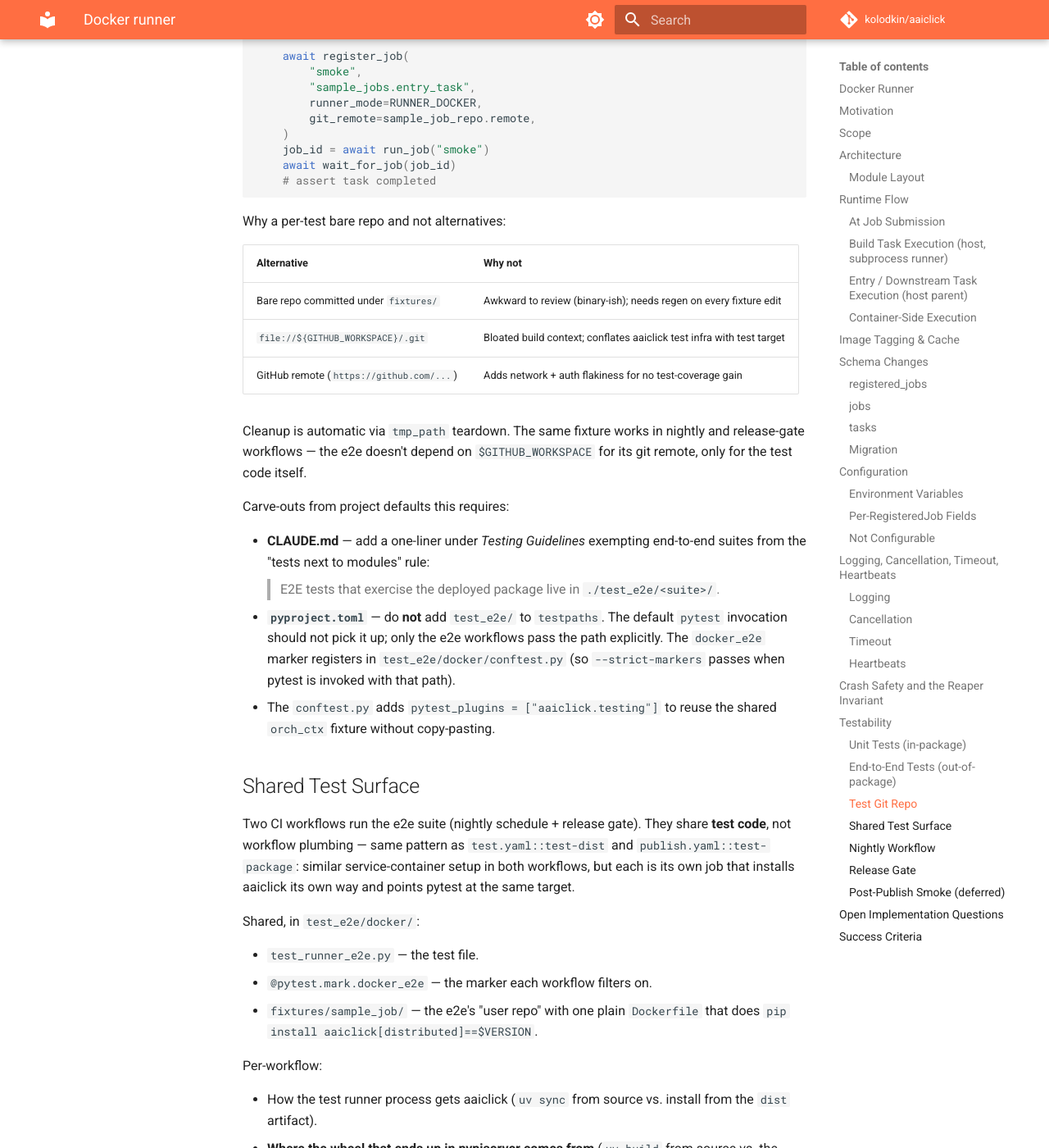
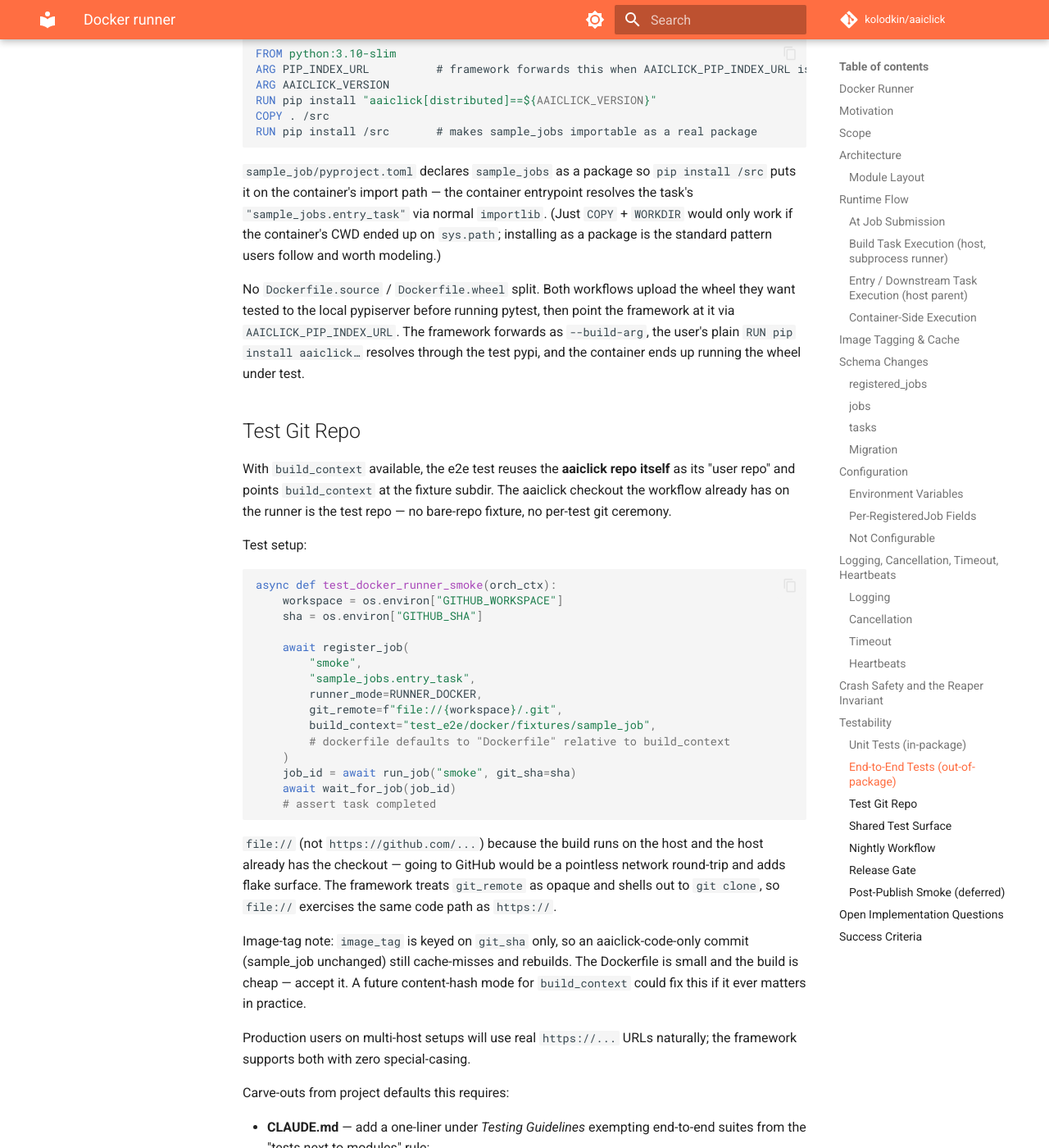
Before and after one commit to kolodkin/aaiclick, an MkDocs documentation site: the page built from docs/docker_runner.md, in a window 1280 px wide and 1400 px high, scrolled down 14790 px. Shown: the whole window at 82% size. Built offline with MkDocs 1.6.1 and Material for MkDocs 9.7.7, drawn with Linux system fonts in a browser that asks for light colours; comment, search, counter and statistics services are not loaded; some of the changed text lies outside the part shown.

Commit message:
feature: build_context offset, git_branch, and provenance build-args
Add build_context as a per-RegisteredJob field — subdirectory offset
within the cloned tree used as the docker build context (monorepo
support). Dockerfile path resolves relative to build_context. Add
git_branch column on Job, captured at run_job time alongside SHA;
detached HEAD stores NULL. Branch is metadata-only, never used for
resolution.

Auto-forward GIT_REMOTE, GIT_SHA, GIT_BRANCH, BUILD_CONTEXT,
PIP_INDEX_URL, PIP_EXTRA_INDEX_URL as --build-args. User Dockerfiles
opt in via ARG <name> and use them for provenance labels, pip index
config, etc.

The Test Git Repo subsection collapses: e2e reuses the aaiclick repo
itself as its "user repo" (file://${WORKSPACE}/.git) with
build_context=test_e2e/docker/fixtures/sample_job. No bare-repo
fixture, no per-test git ceremony — the workflow's own checkout is
the test repo.

````diff
--- a/docs/docker_runner.md
+++ b/docs/docker_runner.md
@@ -108,11 +108,19 @@ runner like any other task.
      `git config remote.origin.url`).
    - Capture `git_sha` from `git rev-parse HEAD`. Reject if working tree
      is dirty or HEAD is unpushed.
+   - Capture `git_branch` from `git rev-parse --abbrev-ref HEAD`. If
+     it returns `HEAD` (detached-HEAD state), store `NULL`. Branch is
+     metadata only — never used for resolution.
+   - Capture `build_context` from `RegisteredJob` (default empty =
+     repo root). Subdirectory offset within the cloned tree used as
+     the docker build context; the `dockerfile` path is relative to
+     it.
    - Compute `image_tag = f"{registry_prefix}aaiclick-job:{git_sha}"`,
      where `registry_prefix = f"{AAICLICK_DOCKER_REGISTRY}/"` if set, else
      empty.
 2. Create `Job` row with `runner_mode="docker"` and the snapshotted
-   `git_remote`, `git_sha`, `dockerfile`, `image_tag`.
+   `git_remote`, `git_sha`, `git_branch`, `build_context`,
+   `dockerfile`, `image_tag`.
 3. Create the build task (entrypoint
    `aaiclick.orchestration.execution.docker_build.build_image`).
 4. Create the entry task with the user's job entrypoint.
@@ -134,9 +142,10 @@ async def build_image(job_id: int) -> None:
 
     with tempfile.TemporaryDirectory() as workdir:
         await _git_clone_at_sha(job.git_remote, job.git_sha, workdir)
-        dockerfile = os.path.join(workdir, job.dockerfile or "Dockerfile")
-        build_args = _collect_build_args()  # PIP_INDEX_URL, PIP_EXTRA_INDEX_URL
-        await _docker_build(workdir, dockerfile, job.image_tag, build_args)
+        context = os.path.join(workdir, job.build_context or "")
+        dockerfile = os.path.join(context, job.dockerfile or "Dockerfile")
+        build_args = _collect_build_args(job)
+        await _docker_build(context, dockerfile, job.image_tag, build_args)
 
     if registry:
         await _docker_push(job.image_tag)
@@ -145,15 +154,36 @@ async def build_image(job_id: int) -> None:
 `max_retries=2` because clone / pull / push can fail transiently, and the
 build is fully idempotent (tag is content-addressed by SHA).
 
-`_collect_build_args()` reads `AAICLICK_PIP_INDEX_URL` and
-`AAICLICK_PIP_EXTRA_INDEX_URL` and emits a `["--build-arg",
-"PIP_INDEX_URL=…", "--build-arg", "PIP_EXTRA_INDEX_URL=…"]` slice that
-gets appended to the `docker build` command. The user's Dockerfile
-declares `ARG PIP_INDEX_URL` (and similar) and uses it in `RUN pip
-install …`, or relies on pip's automatic env-var pickup for those
-exact names. No other build args are forwarded — keeps the contract
-small and explicit. A future per-`RegisteredJob` `build_args` field
-can extend this for more flexibility; not needed for v1.
+`_collect_build_args(job)` emits a `["--build-arg", "KEY=value", ...]`
+slice with the following entries (omitted when their value is unset
+or `None`):
+
+| Build arg             | Value                                          | Source                  |
+|-----------------------|------------------------------------------------|-------------------------|
+| `GIT_REMOTE`          | `job.git_remote`                               | Captured at submission  |
+| `GIT_SHA`             | `job.git_sha`                                  | Captured at submission  |
+| `GIT_BRANCH`          | `job.git_branch` (skipped if NULL)             | Captured at submission  |
+| `BUILD_CONTEXT`       | `job.build_context` (skipped if empty)         | RegisteredJob field     |
+| `PIP_INDEX_URL`       | `os.environ["AAICLICK_PIP_INDEX_URL"]`         | Operator env var        |
+| `PIP_EXTRA_INDEX_URL` | `os.environ["AAICLICK_PIP_EXTRA_INDEX_URL"]`   | Operator env var        |
+
+The user's Dockerfile opts into any of these via `ARG <name>` and uses
+them however it likes — pip install URLs from `PIP_INDEX_URL`,
+provenance labels from `GIT_*`, etc. No other build args are
+forwarded; the contract is small and explicit. A future per-job
+`build_args` field can extend this for more flexibility; not needed
+for v1.
+
+Provenance label example for the user's Dockerfile:
+
+```dockerfile
+ARG GIT_REMOTE
+ARG GIT_SHA
+ARG GIT_BRANCH
+LABEL org.opencontainers.image.source="${GIT_REMOTE}"
+LABEL org.opencontainers.image.revision="${GIT_SHA}"
+LABEL org.opencontainers.image.ref.name="${GIT_BRANCH}"
+```
 
 The kwarg is `job_id` only; the build task reads the latest job state
 from the DB. Output is `None` — image existence is the side effect, the
@@ -293,11 +323,12 @@ All on existing tables; no new tables.
 
 ## `registered_jobs`
 
-| Column         | Type                       | Default              | Purpose                                            |
-|----------------|----------------------------|----------------------|----------------------------------------------------|
-| `runner_mode`  | `String` + CHECK           | `"subprocess"`       | `"subprocess"` or `"docker"`                       |
-| `dockerfile`   | `String`                   | `NULL` → `Dockerfile`| Path to Dockerfile relative to repo root           |
-| `git_remote`   | `String`                   | `NULL` → auto-detect | Override `git config remote.origin.url`            |
+| Column          | Type                       | Default              | Purpose                                                |
+|-----------------|----------------------------|----------------------|--------------------------------------------------------|
+| `runner_mode`   | `String` + CHECK           | `"subprocess"`       | `"subprocess"` or `"docker"`                           |
+| `dockerfile`    | `String`                   | `NULL` → `Dockerfile`| Path to Dockerfile relative to `build_context`         |
+| `git_remote`    | `String`                   | `NULL` → auto-detect | Override `git config remote.origin.url`                |
+| `build_context` | `String`                   | `NULL` → repo root   | Subdirectory offset within the cloned tree used as the docker build context (monorepo support) |
 
 CHECK constraint name: `ck_registered_jobs_runner_mode`.
 
@@ -314,15 +345,19 @@ RUNNER_MODES: list[RunnerMode] = [RUNNER_SUBPROCESS, RUNNER_DOCKER]
 
 Snapshotted from `RegisteredJob` at submission for reproducibility.
 
-| Column         | Type                       | Default        | Purpose                                  |
-|----------------|----------------------------|----------------|------------------------------------------|
-| `runner_mode`  | `String` + CHECK           | `"subprocess"` | Same enum as `RegisteredJob`             |
-| `git_remote`   | `String`                   | `NULL`         | Resolved remote URL                      |
-| `git_sha`      | `String(40)`               | `NULL`         | Resolved 40-char hex commit SHA          |
-| `dockerfile`   | `String`                   | `NULL`         | Snapshotted Dockerfile path              |
-| `image_tag`    | `String`                   | `NULL`         | `[registry/]aaiclick-job:<sha>`          |
+| Column          | Type                       | Default        | Purpose                                            |
+|-----------------|----------------------------|----------------|----------------------------------------------------|
+| `runner_mode`   | `String` + CHECK           | `"subprocess"` | Same enum as `RegisteredJob`                       |
+| `git_remote`    | `String`                   | `NULL`         | Resolved remote URL                                |
+| `git_sha`       | `String(40)`               | `NULL`         | Resolved 40-char hex commit SHA                    |
+| `git_branch`    | `String`                   | `NULL`         | Captured branch name; `NULL` if detached HEAD. Metadata only — never a resolution input |
+| `build_context` | `String`                   | `NULL`         | Snapshotted subdirectory offset                    |
+| `dockerfile`    | `String`                   | `NULL`         | Snapshotted Dockerfile path (relative to `build_context`) |
+| `image_tag`     | `String`                   | `NULL`         | `[registry/]aaiclick-job:<sha>`                    |
 
-All five are `NULL` for subprocess jobs and populated for Docker jobs.
+All seven are `NULL` for subprocess jobs and populated for Docker jobs
+(except `git_branch` and `build_context`, which can be `NULL` even
+for Docker jobs — detached HEAD and repo-root context respectively).
 CHECK constraint name: `ck_jobs_runner_mode`.
 
 Snapshotting (rather than reading `RegisteredJob` at task-execute time)
@@ -389,8 +424,12 @@ or a Docker network the operator manages outside the framework).
 ## Per-RegisteredJob Fields
 
 - `runner_mode` — `"subprocess"` or `"docker"`.
-- `dockerfile` — path within the repo, default `Dockerfile`.
+- `dockerfile` — path within the cloned tree (relative to
+  `build_context`), default `Dockerfile`.
 - `git_remote` — override for `git config remote.origin.url` if needed.
+- `build_context` — subdirectory offset within the cloned tree used
+  as the docker build context. Default empty (repo root). Use this
+  for monorepos with multiple jobs.
 
 ## Not Configurable
 
@@ -607,60 +646,46 @@ test pypi, and the container ends up running the wheel under test.
 
 ## Test Git Repo
 
-The build task does `git clone <remote> && git checkout <sha>` against
-a real remote, so the e2e test needs a real-but-throwaway git repo it
-controls. A pytest fixture in `test_e2e/docker/conftest.py`
-materializes one per test from `fixtures/sample_job/`:
+With `build_context` available, the e2e test reuses the **aaiclick
+repo itself** as its "user repo" and points `build_context` at the
+fixture subdir. The aaiclick checkout the workflow already has on the
+runner is the test repo — no bare-repo fixture, no per-test git
+ceremony.
+
+Test setup:
 
 ```python
-@pytest.fixture
-def sample_job_repo(tmp_path):
-    fixture = Path(__file__).parent / "fixtures" / "sample_job"
-    bare = tmp_path / "sample_job.git"
-    work = tmp_path / "sample_job"
-
-    run(["git", "init", "--bare", str(bare)])
-    run(["git", "clone", str(bare), str(work)])
-    shutil.copytree(fixture, work, dirs_exist_ok=True)
-    run(["git", "-C", str(work), "config", "user.email", "e2e@test"])
-    run(["git", "-C", str(work), "config", "user.name", "e2e"])
-    run(["git", "-C", str(work), "add", "."])
-    run(["git", "-C", str(work), "commit", "-m", "sample"])
-    sha = run_capture(["git", "-C", str(work), "rev-parse", "HEAD"])
-    run(["git", "-C", str(work), "push"])
-
-    yield SimpleNamespace(remote=f"file://{bare}", sha=sha, worktree=work)
-```
-
-Test usage:
-
-```python
-async def test_docker_runner_smoke(orch_ctx, sample_job_repo, monkeypatch):
-    # chdir so run_job's automatic git rev-parse HEAD picks up our commit
-    monkeypatch.chdir(sample_job_repo.worktree)
+async def test_docker_runner_smoke(orch_ctx):
+    workspace = os.environ["GITHUB_WORKSPACE"]
+    sha = os.environ["GITHUB_SHA"]
 
     await register_job(
         "smoke",
         "sample_jobs.entry_task",
         runner_mode=RUNNER_DOCKER,
-        git_remote=sample_job_repo.remote,
+        git_remote=f"file://{workspace}/.git",
+        build_context="test_e2e/docker/fixtures/sample_job",
+        # dockerfile defaults to "Dockerfile" relative to build_context
     )
-    job_id = await run_job("smoke")
+    job_id = await run_job("smoke", git_sha=sha)
     await wait_for_job(job_id)
     # assert task completed
 ```
 
-Why a per-test bare repo and not alternatives:
+`file://` (not `https://github.com/...`) because the build runs on
+the host and the host already has the checkout — going to GitHub
+would be a pointless network round-trip and adds flake surface. The
+framework treats `git_remote` as opaque and shells out to `git
+clone`, so `file://` exercises the same code path as `https://`.
 
-| Alternative                              | Why not                                                                |
-|------------------------------------------|------------------------------------------------------------------------|
-| Bare repo committed under `fixtures/`    | Awkward to review (binary-ish); needs regen on every fixture edit      |
-| `file://${GITHUB_WORKSPACE}/.git`        | Bloated build context; conflates aaiclick test infra with test target  |
-| GitHub remote (`https://github.com/...`) | Adds network + auth flakiness for no test-coverage gain                |
+Image-tag note: `image_tag` is keyed on `git_sha` only, so an
+aaiclick-code-only commit (sample_job unchanged) still cache-misses
+and rebuilds. The Dockerfile is small and the build is cheap — accept
+it. A future content-hash mode for `build_context` could fix this if
+it ever matters in practice.
 
-Cleanup is automatic via `tmp_path` teardown. The same fixture works
-in nightly and release-gate workflows — the e2e doesn't depend on
-`$GITHUB_WORKSPACE` for its git remote, only for the test code itself.
+Production users on multi-host setups will use real `https://...` URLs
+naturally; the framework supports both with zero special-casing.
 
 Carve-outs from project defaults this requires:
 
@@ -874,24 +899,27 @@ until we've seen a real failure.
 
 # Open Implementation Questions
 
-1. **Where do `git_remote` and `git_sha` get captured — at `register_job`
-   or at `run_job` time?** Lean: at `run_job` time so the same registered
-   job can run different SHAs over time. Validate clean tree + pushed HEAD
-   only at `run_job` time. Cron-scheduled runs resolve at fire time.
+1. **Where do `git_remote` / `git_sha` / `git_branch` get captured —
+   at `register_job` or at `run_job` time?** Lean: at `run_job` time
+   so the same registered job can run different SHAs over time.
+   Validate clean tree + pushed HEAD only at `run_job` time.
+   Cron-scheduled runs resolve at fire time. `git_branch` is captured
+   alongside SHA; detached HEAD → `NULL`.
 2. **IPC tmpdir lifecycle**: a `tempfile.TemporaryDirectory()` context in
    `_run_task_in_container` is the obvious answer. `_wait_for_container`
    returns only after `docker run` exits, so the cleanup ordering is
    naturally correct.
 3. **Dockerfile path validation**: build task should validate that
-   `<dockerfile>` exists in the cloned repo before invoking `docker build`,
-   with a clear error like
-   `"Dockerfile not found at {dockerfile} in repo {git_remote}@{git_sha}"`.
+   `<build_context>/<dockerfile>` exists in the cloned tree before
+   invoking `docker build`, with a clear error like
+   `"Dockerfile not found at {build_context}/{dockerfile} in repo
+   {git_remote}@{git_sha}"`.
 4. **`--user` controllability per-RegisteredJob**: out of scope for v1;
    document the recommendation that the Dockerfile's `USER` matches the
    host worker's UID, or the log dir is world-writable.
-5. **CLI shape**: `register-job <entrypoint> --runner docker --dockerfile
-   path/to/Dockerfile` hung off the existing `register-job` command. No
-   new top-level commands.
+5. **CLI shape**: `register-job <entrypoint> --runner docker
+   --dockerfile path/to/Dockerfile --build-context subdir/` hung off
+   the existing `register-job` command. No new top-level commands.
 
 # Success Criteria
 
````
